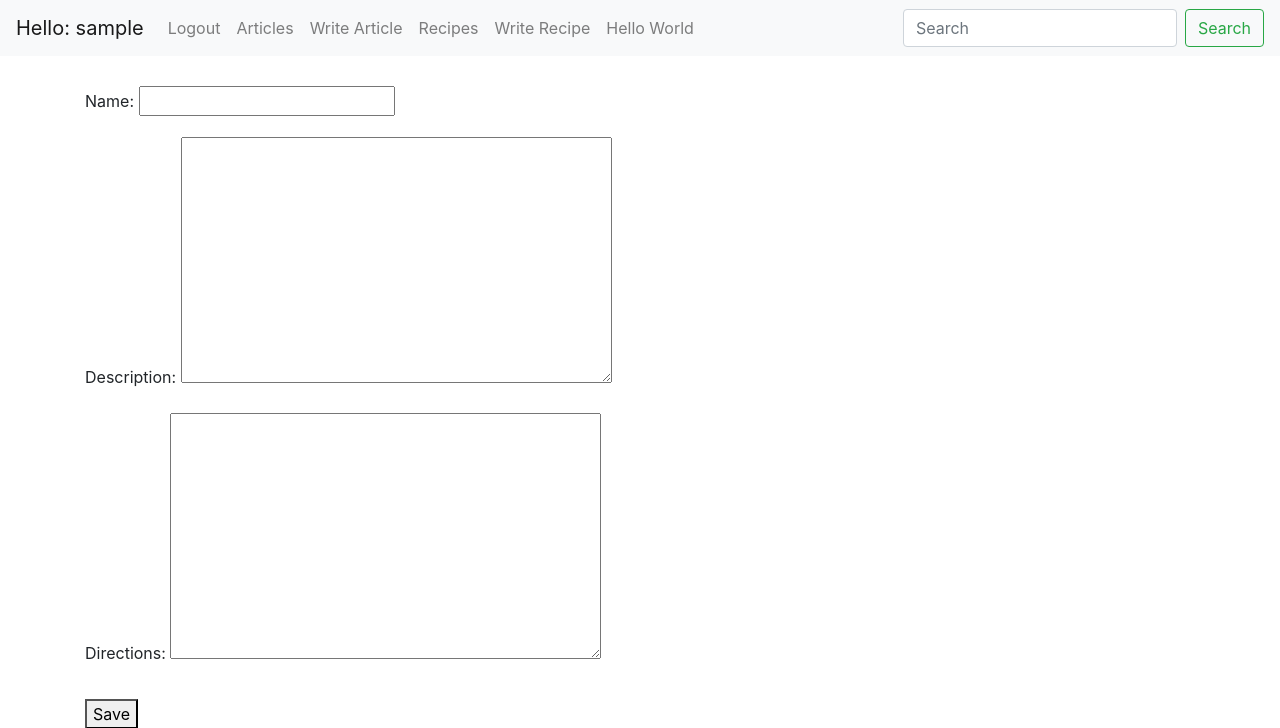
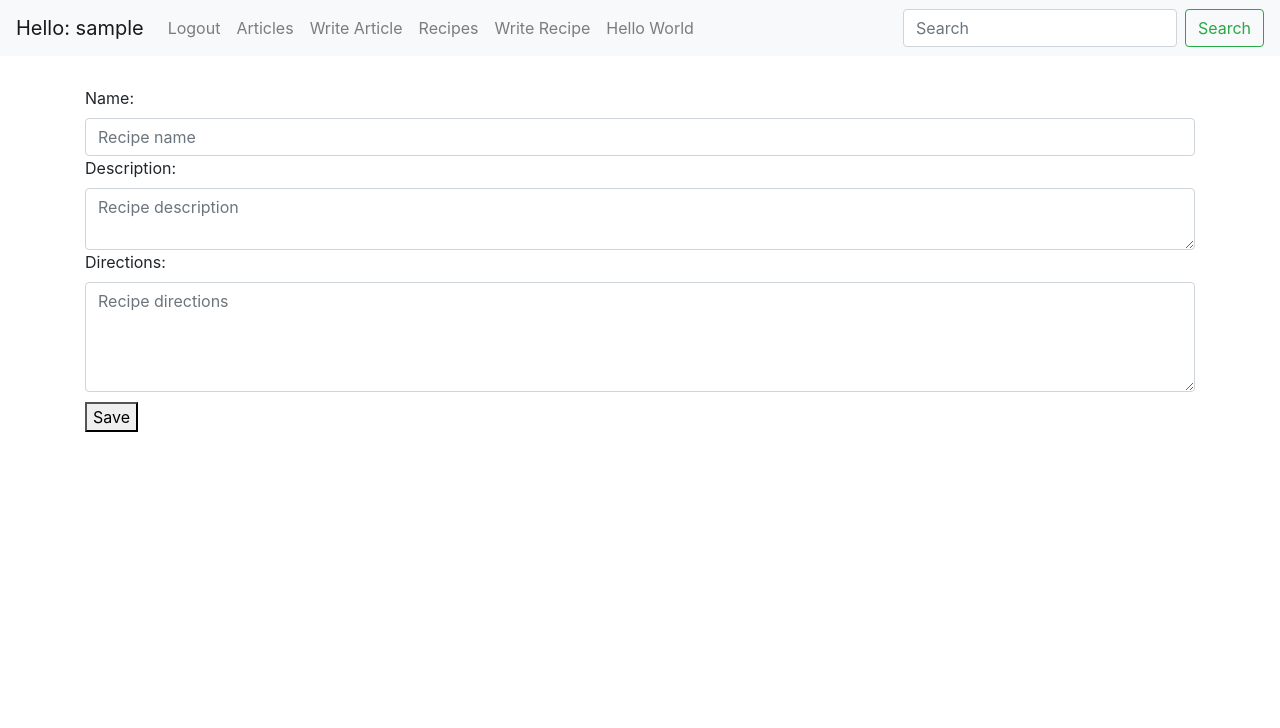
Before and after one commit to ArtusU/inventory_recipes_meals, a Django app: page /pantry/recipes/create/ in a window 1280 px wide. Shown: the top 728 px of the page. Run offline with Django 4.2, Linux system fonts and the light colour scheme; the visitor is signed in with stand-in values (Sample User, id 1); some libraries are stand-ins or nearby versions.

Commit message:
RecipeIngredient Form "inside" RecipeForm Fixes #33

```diff
--- a/recipes/forms.py
+++ b/recipes/forms.py
@@ -1,9 +1,30 @@
 from django import forms
 
+from .models import Recipe, RecipeIngredient
 
-from .models import Recipe
 
 class RecipeForm(forms.ModelForm):
+    error_css_class = 'error-field'
+    required_css_class = 'required-field'
+    # name = forms.CharField(widget=forms.TextInput(attrs={"class": "form-control", "placeholder": "Recipe name"}))
     class Meta:
         model = Recipe
         fields = ['name', 'description', 'directions']
+
+    def __init__(self, *args, **kwargs):
+        super().__init__(*args, **kwargs)
+        for field in self.fields:
+            new_data = {
+                "placeholder": f'Recipe {str(field)}',
+                "class": "form-control"
+            }
+            self.fields[str(field)].widget.attrs.update(new_data)
+
+        self.fields['description'].widget.attrs.update({'rows': '2'})
+        self.fields['directions'].widget.attrs.update({'rows': '4'})
+
+
+class RecipeIngredientForm(forms.ModelForm):
+    class Meta:
+        model = RecipeIngredient
+        fields = ['name', 'quantity', 'unit']
--- a/recipes/views.py
+++ b/recipes/views.py
@@ -1,9 +1,9 @@
-from operator import is_
 from django.contrib.auth.decorators import login_required
+from django.forms.models import modelformset_factory
 from django.shortcuts import redirect, render, get_object_or_404
 
-from .forms import RecipeForm
-from .models import Recipe
+from .forms import RecipeForm, RecipeIngredientForm
+from .models import Recipe, RecipeIngredient
 
 
 @login_required
@@ -42,11 +42,23 @@ def recipe_create_view(request):
 def recipe_update_view(request, id=None):
     obj = get_object_or_404(Recipe, id=id, user=request.user)
     form = RecipeForm(request.POST or None, instance=obj)
+    RecipeIngredientFormset = modelformset_factory(RecipeIngredient, form=RecipeIngredientForm, extra=0)
+    qs = obj.recipeingredient_set.all()
+    formset = RecipeIngredientFormset(request.POST or None, queryset=qs)
+
     context = {
         'form': form,
+        'formset': formset,
         'object': obj
     }
-    if form.is_valid():
-        obj = form.save()
+    if all([form.is_valid(), formset.is_valid()]):
+        recipe = form.save(commit=False)
+        recipe.save()
+        for ingredient_form in formset:
+            ingredient = ingredient_form.save(commit=False)
+            if ingredient.recipe is None:
+                print("Added new")
+                ingredient.recipe = recipe
+            ingredient.save()
         context['message'] = 'Data saved'
     return render(request, "recipes/create-update.html", context)
--- a/templates/recipes/create-update.html
+++ b/templates/recipes/create-update.html
@@ -11,8 +11,27 @@
 <div style='margin-top:30px;'>
     <form action='.' method="POST">
         {% csrf_token %}
-        {{ form.as_p }}
-        <button style='margin-top:10px;' type='submit' >Save</button>
+
+        {% for field in form %}
+       <div class='{% if field.field.required %}{{ form.required_css_class }}{%endif%}'>
+        {{ field.errors }}
+        {{ field.label_tag }} {{ field }}
+        {% if field.help_text %}
+            <p class="help">{{ field.help_text|safe }}</p>
+        {% endif %}
+        </div>
+       {% endfor %}
+
+       {% if formset %}
+       <h3>Ingredients</h3>
+       {{ formset.management_form }}
+       {% for form in formset %}
+               <div class='ingredient-form'>
+                   {{ form.as_p }}
+               </div>
+       {% endfor %}
+       {% endif %}
+       <button style='margin-top:10px;' type='submit' >Save</button>
     </form>
 </div>
 
```
